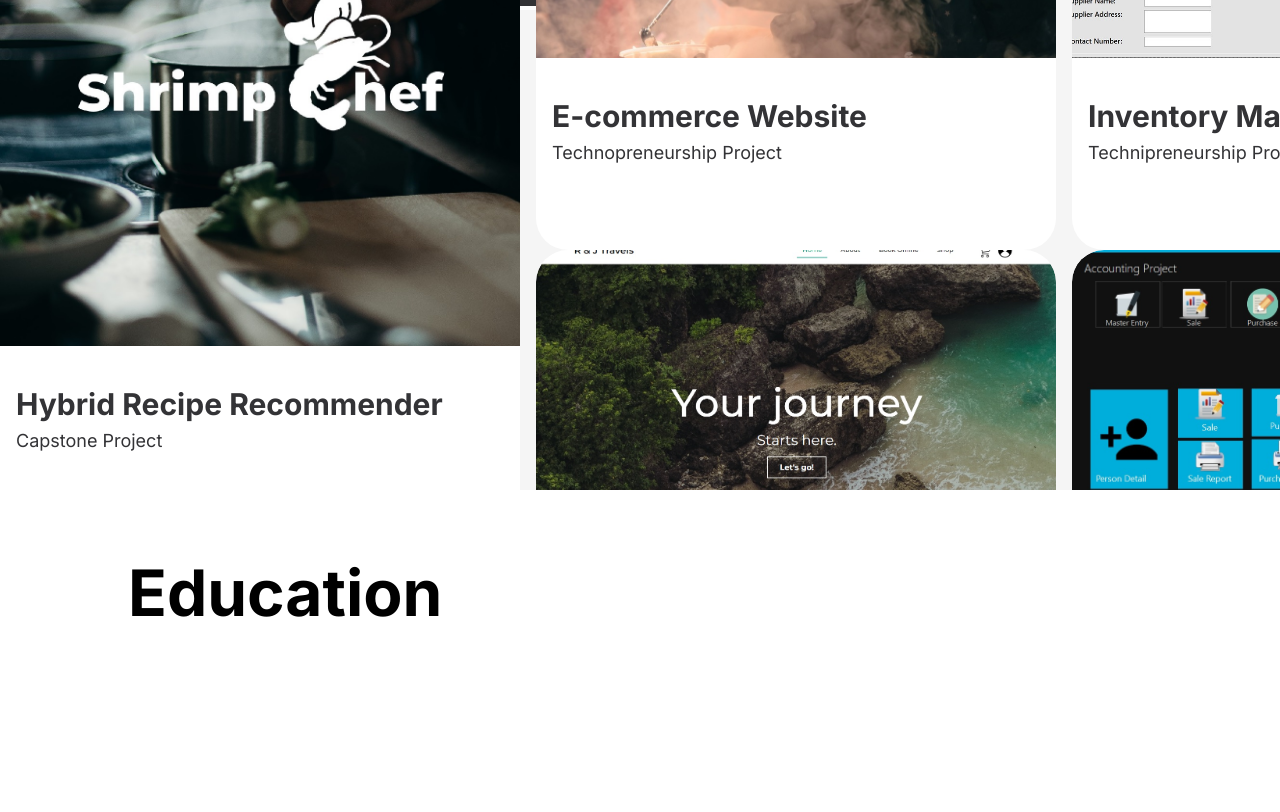
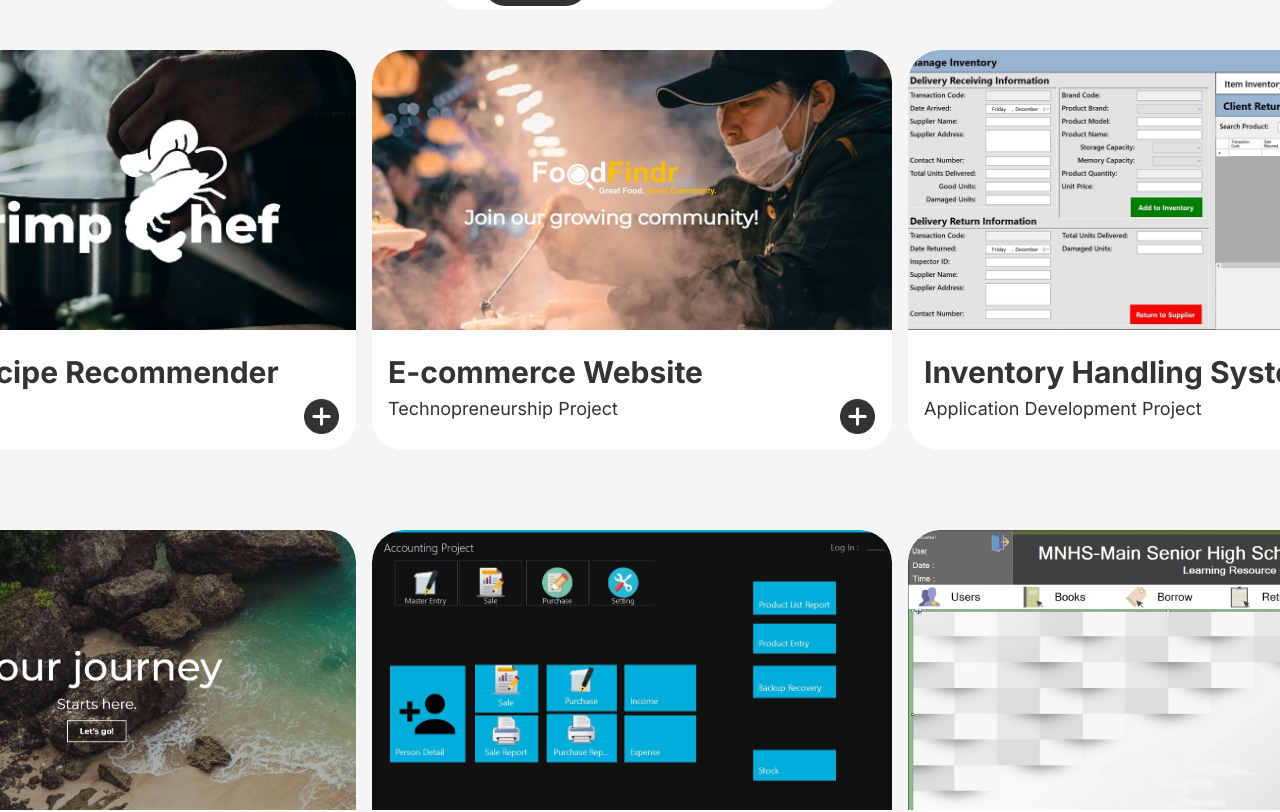
Before and after one commit to ravenbarajas/personalPortfolio, a React (Create React App) app: page /projects/academic in a window 1280 px wide. Shown: the part 2960-3772 px from the top of the page. Built offline with nearby package versions, Linux system fonts and the light colour scheme.

Commit message:
Added See More buttons to Projects Card

```diff
--- a/src/pages/AcademicProjects.css
+++ b/src/pages/AcademicProjects.css
@@ -3,13 +3,11 @@
   flex-direction: row;
   opacity: 100%;
 }
-  .academic-projects-section-column {
+.academic-projects-column {
   width: 100%;
   display: flex;
   flex-direction: column;
   opacity: 100%;
-    padding-top: 1rem;
-    padding-bottom: 1rem;
 }
 .academic-projects-section {
   display: flex;
@@ -20,7 +18,6 @@
 .academic-projects-section-row {
   height: 30rem;
   display: flex;
-    flex-direction: row;
   justify-items: center;
   align-items: center;
   justify-content: center;
@@ -39,10 +36,10 @@
   align-content: center;
   border-radius: 2rem;
 }
-  .project-card {
+.academic-project-card {
   flex: 0 0 auto; /* Prevent soft skills from shrinking */
   width: 520px;
-    height: 400px; /* Adjusted height to fit hexagon */
+  height: 400px;
   background-color: #ffffff;
   display: flex;
   justify-self: center;
@@ -53,161 +50,83 @@
   transition: transform 0.5s ease, box-shadow 0.5s ease; /* Smooth transition for the transform and box-shadow effects */
   overflow: hidden; /* Ensure child elements do not overflow */
 }
-  .project-card-1 {
-    flex: 0 0 auto; /* Prevent soft skills from shrinking */
-    width: 520px;
-    height: 960px; /* Adjusted height to fit hexagon */
-    background-color: #ffffff;
-    display: flex;
-    justify-self: center;
-    align-self: center;
-    flex-direction: column;
-    margin-right: 1rem;
-    border-radius: 2rem;
-    transition: transform 0.5s ease, box-shadow 0.5s ease; /* Smooth transition for the transform and box-shadow effects */
-    overflow: hidden; /* Ensure child elements do not overflow */
-  }
-  .project-card-2 {
-    flex: 0 0 auto; /* Prevent soft skills from shrinking */
-    width: 520px;
-    height: 480px; /* Adjusted height to fit hexagon */
-    background-color: #ffffff;
-    display: flex;
-    justify-self: center;
-    align-self: center;
-    flex-direction: column;
-    margin-right: 1rem;
-    border-radius: 2rem;
-    transition: transform 0.5s ease, box-shadow 0.5s ease; /* Smooth transition for the transform and box-shadow effects */
-    overflow: hidden; /* Ensure child elements do not overflow */
-  }
-  .project-card-3 {
-    flex: 0 0 auto; /* Prevent soft skills from shrinking */
-    width: 520px;
-    height: 480px; /* Adjusted height to fit hexagon */
-    background-color: #ffffff;
-    display: flex;
-    justify-self: center;
-    align-self: center;
-    flex-direction: column;
-    margin-right: 1rem;
-    border-radius: 2rem;
-    transition: transform 0.5s ease, box-shadow 0.5s ease; /* Smooth transition for the transform and box-shadow effects */
-    overflow: hidden; /* Ensure child elements do not overflow */
-  }
-  .project-card-4 {
-    flex: 0 0 auto; /* Prevent soft skills from shrinking */
-    width: 520px;
-    height: 480px; /* Adjusted height to fit hexagon */
-    background-color: #ffffff;
-    display: flex;
-    justify-self: center;
-    align-self: center;
-    flex-direction: column;
-    margin-right: 1rem;
-    border-radius: 2rem;
-    transition: transform 0.5s ease, box-shadow 0.5s ease; /* Smooth transition for the transform and box-shadow effects */
-    overflow: hidden; /* Ensure child elements do not overflow */
-  }
-  .project-card-5 {
-    flex: 0 0 auto; /* Prevent soft skills from shrinking */
-    width: 520px;
-    height: 480px; /* Adjusted height to fit hexagon */
-    background-color: #ffffff;
-    display: flex;
-    justify-self: center;
-    align-self: center;
-    flex-direction: column;
-    margin-right: 1rem;
-    border-radius: 2rem;
-    transition: transform 0.5s ease, box-shadow 0.5s ease; /* Smooth transition for the transform and box-shadow effects */
-    overflow: hidden; /* Ensure child elements do not overflow */
-  }
-  .project-card-6 {
-    flex: 0 0 auto; /* Prevent soft skills from shrinking */
-    width: 520px;
-    height: 480px; /* Adjusted height to fit hexagon */
-    background-color: #ffffff;
-    display: flex;
-    justify-self: center;
-    align-self: center;
-    flex-direction: column;
-    margin-right: 1rem;
-    border-radius: 2rem;
-    transition: transform 0.5s ease, box-shadow 0.5s ease; /* Smooth transition for the transform and box-shadow effects */
-    overflow: hidden; /* Ensure child elements do not overflow */
-  }
-  .project-card:hover {
+.academic-project-card:hover {
   transform: scale(1.01); /* Zoom effect on hover */
   box-shadow: 0 10px 14px #00000033; /* Shadow effect on hover */
 }
-  .project-card-image-container-1 {
-    height: 60%;
+.academic-project-card-image-container-1 {
+  height: 70%;
   border-top-left-radius: 2rem; /* Adjust the border-radius to control the roundness */
   border-top-right-radius: 2rem; /* Adjust the border-radius to control the roundness */
   background-image: url('../assets/projects/academic/capstoneProj.jpg'); /* Replace 'path/to/your/image.jpg' with the actual path to your image */
   background-size: cover; /* Optional: Adjust the background size */
   background-position: center;
 }
-  .project-card-image-container-2 {
-    height: 60%;
+.academic-project-card-image-container-2 {
+  height: 70%;
   border-top-left-radius: 2rem; /* Adjust the border-radius to control the roundness */
   border-top-right-radius: 2rem; /* Adjust the border-radius to control the roundness */
   background-image: url('../assets/projects/academic/technoProj.jpg'); /* Replace 'path/to/your/image.jpg' with the actual path to your image */
   background-size: cover; /* Optional: Adjust the background size */
   background-position: center;
 }
-  .project-card-image-container-3 {
-    height: 60%;
+.academic-project-card-image-container-3 {
+  height: 70%;
   border-top-left-radius: 2rem; /* Adjust the border-radius to control the roundness */
   border-top-right-radius: 2rem; /* Adjust the border-radius to control the roundness */
   background-image: url('../assets/projects/academic/appdevProj.jpg'); /* Replace 'path/to/your/image.jpg' with the actual path to your image */
   background-size: cover; /* Optional: Adjust the background size */
   background-position: center;
 }
-  .project-card-image-container-4 {
-    height: 60%;
+.academic-project-card-image-container-4 {
+  height: 70%;
   border-top-left-radius: 2rem; /* Adjust the border-radius to control the roundness */
   border-top-right-radius: 2rem; /* Adjust the border-radius to control the roundness */
   background-image: url('../assets/projects/academic/webdevProj.jpg'); /* Replace 'path/to/your/image.jpg' with the actual path to your image */
   background-size: cover; /* Optional: Adjust the background size */
   background-position: center;
 }
-  .project-card-image-container-5 {
-    height: 60%;
+.academic-project-card-image-container-5 {
+  height: 70%;
   border-top-left-radius: 2rem; /* Adjust the border-radius to control the roundness */
   border-top-right-radius: 2rem; /* Adjust the border-radius to control the roundness */
   background-image: url('../assets/projects/academic/accprinProj.jpg'); /* Replace 'path/to/your/image.jpg' with the actual path to your image */
   background-size: cover; /* Optional: Adjust the background size */
   background-position: start;
 }
-  .project-card-image-container-6 {
-    height: 60%;
+.academic-project-card-image-container-6 {
+  height: 70%;
   border-top-left-radius: 2rem; /* Adjust the border-radius to control the roundness */
   border-top-right-radius: 2rem; /* Adjust the border-radius to control the roundness */
   background-image: url('../assets/projects/academic/shsProj.jpg'); /* Replace 'path/to/your/image.jpg' with the actual path to your image */
   background-size: cover; /* Optional: Adjust the background size */
   background-position: start;
 }
-  .project-card-header-container {
-    height: 40%;
+.academic-project-card-header-container-wrapper {
+  display: flex;
+  flex-direction: row;
+  height: 30%;
+}
+.academic-project-card-header-container {
+  height: 30%;
+  width: 90%;
   display: flex;
   flex-direction: column;
   justify-content: start;
   align-items: start;
 }
-  .project-card-header-wbg p {
+.academic-project-card-header-wbg p {
   color: #333336;
   font-size: 30px;
   font-weight: 900;
   font-family: 'Inter', sans-serif;
   justify-items: flex-start;
   text-align: start;
-    padding-top: 2.5rem;
+  padding-top: 1.5rem;
   padding-left: 1rem;
   margin: 0;
 }
-  .project-card-subheader-wbg p {
+.academic-project-card-subheader-wbg p {
   color: #333336;
   font-size: 18px;
   font-weight: 500;
@@ -217,11 +136,23 @@
   padding-top: .5rem;
   margin: 0;
 }
+.project-seemore {
+  display: flex;
+  flex-direction: column;
+  justify-content: end;
+  align-content: center;
+  align-items: start;
+  width: 10%; /* Adjusted width for the container */
+}
+.project-seemore img {
+  width: 35px;
+  height: auto;
+  padding-bottom: 1rem;
+}
 .fade-in {
   opacity: 0;
   transition: opacity 0.5s ease-in-out;
 }
-
 .fade-in.active {
   opacity: 1;
 }
--- a/src/pages/AcademicProjects.js
+++ b/src/pages/AcademicProjects.js
@@ -1,5 +1,7 @@
 import React, { useEffect, useRef, useState } from 'react';
 import './AcademicProjects.css';
+
+import seemore from '../assets/seemore.png';
 
 function AcademicProjects() {
     useEffect(() => {
@@ -15,77 +17,125 @@ function AcademicProjects() {
       }, []);
   return (
     <div className="projects-container">
+      <div className='academic-projects-column'>
         <div className='academic-projects-section  fade-in'>
           <div className='academic-projects-section-row'>
-            <div className="project-card-1">
+            <div className="academic-project-card-container">
+                <div className="academic-project-card">
 
-              <div className='project-card-image-container-1'>
+                  <div className='academic-project-card-image-container-1'>
 
                   </div>
-                <div className='project-card-header-container'>
-                  <div className='project-card-header-wbg'>
+                  <div className='academic-project-card-header-container-wrapper'>
+                    <div className='academic-project-card-header-container'>
+                      <div className='academic-project-card-header-wbg'>
                           <p>Hybrid Recipe Recommender</p>
                       </div>
-                  <div className='project-card-subheader-wbg'>
+                      <div className='academic-project-card-subheader-wbg'>
                           <p>Capstone Project</p>
                       </div>
                     </div>
+                    <div className='project-seemore'>
+                        <img src={seemore} alt="seemore" />
                       </div>
-            <div className='academic-projects-section-column'>
-              <div className='academic-projects-section-row'>
-                <div className="project-card-2">
+                  </div>
+                </div>
+                <div className="academic-project-card">
 
-                  <div className='project-card-image-container-2'>
+                  <div className='academic-project-card-image-container-2'>
 
                   </div>
-                    <div className='project-card-header-container'>
-                      <div className='project-card-header-wbg'>
+                  <div className='academic-project-card-header-container-wrapper'>
+                    <div className='academic-project-card-header-container'>
+                      <div className='academic-project-card-header-wbg'>
                           <p>E-commerce Website</p>
                       </div>
-                      <div className='project-card-subheader-wbg'>
+                      <div className='academic-project-card-subheader-wbg'>
                           <p>Technopreneurship Project</p>
                       </div>
                     </div>
+                    <div className='project-seemore'>
+                        <img src={seemore} alt="seemore" />
                     </div>
-                <div className="project-card-3">
+                  </div>
+                </div>
+                <div className="academic-project-card">
 
-                        <div className='project-card-image-container-3'>
+                  <div className='academic-project-card-image-container-3'>
 
                   </div>
-                          <div className='project-card-header-container'>
-                            <div className='project-card-header-wbg'>
-                                <p>Inventory Management System</p>
+                  <div className='academic-project-card-header-container-wrapper'>
+                    <div className='academic-project-card-header-container'>
+                      <div className='academic-project-card-header-wbg'>
+                          <p>Inventory Handling System</p>
                       </div>
-                            <div className='project-card-subheader-wbg'>
-                                <p>Technipreneurship Project</p>
+                      <div className='academic-project-card-subheader-wbg'>
+                          <p>Application Development Project</p>
+                      </div>
+                    </div>
+                    <div className='project-seemore'>
+                      <img src={seemore} alt="seemore" />
                     </div>
                   </div>
                 </div>
             </div>
+          </div>
+        </div>
+
+        <div className='academic-projects-section fade-in'>
           <div className='academic-projects-section-row'>
-                <div className="project-card-4">
-                  <div className='project-card-image-container-4'>
+            <div className="academic-project-card-container">
+                <div className="academic-project-card">
+                  <div className='academic-project-card-image-container-4'>
 
                   </div>
-                    <div className='project-card-header-container'>
-                      <div className='project-card-header-wbg'>
+                  <div className='academic-project-card-header-container-wrapper'>
+                    <div className='academic-project-card-header-container'>
+                      <div className='academic-project-card-header-wbg'>
                           <p>Travel Brochure Website</p>
                       </div>
-                      <div className='project-card-subheader-wbg'>
+                      <div className='academic-project-card-subheader-wbg'>
                           <p>Web Development Project</p>
                       </div>
                     </div>
+                    <div className='project-seemore'>
+                      <img src={seemore} alt="seemore" />
                     </div>
-                <div className="project-card-5">
-                  <div className='project-card-image-container-5'>
+                  </div>
+                </div>
+                <div className="academic-project-card">
+                  <div className='academic-project-card-image-container-5'>
 
                   </div>
-                    <div className='project-card-header-container'>
-                      <div className='project-card-header-wbg'>
+                  <div className='academic-project-card-header-container-wrapper'>
+                    <div className='academic-project-card-header-container'>
+                      <div className='academic-project-card-header-wbg'>
                           <p>Bookkeeping Software</p>
                       </div>
-                      <div className='project-card-subheader-wbg'>
+                      <div className='academic-project-card-subheader-wbg'>
                           <p>Accounting Principles Project</p>
+                      </div>
+                    </div>
+                    <div className='project-seemore'>
+                        <img src={seemore} alt="seemore" />
+                    </div>
+                    </div>
+                </div>
+                <div className="academic-project-card">
+                  <div className='academic-project-card-image-container-6'>
+
+                  </div>
+                  <div className='academic-project-card-header-container-wrapper'>
+                    <div className='academic-project-card-header-container'>
+                      <div className='academic-project-card-header-wbg'>
+                          <p>Library Mangement System</p>
+                      </div>
+                      <div className='academic-project-card-subheader-wbg'>
+                          <p>Senior High School Project</p>
+                      </div>
+                    </div>
+                    <div className='project-seemore'>
+                        <img src={seemore} alt="seemore" />
                     </div>
                   </div>
                 </div>
--- a/src/pages/PersonalProjects.css
+++ b/src/pages/PersonalProjects.css
@@ -36,7 +36,7 @@
     align-content: center;
     border-radius: 2rem;
   }
-  .project-card {
+  .personal-project-card {
     flex: 0 0 auto; /* Prevent soft skills from shrinking */
     width: 520px;
     height: 400px; /* Adjusted height to fit hexagon */
@@ -50,45 +50,51 @@
     transition: transform 0.5s ease, box-shadow 0.5s ease; /* Smooth transition for the transform and box-shadow effects */
     overflow: hidden; /* Ensure child elements do not overflow */
   }
-  .project-card:hover {
+  .personal-project-card:hover {
     transform: scale(1.01); /* Zoom effect on hover */
     box-shadow: 0 10px 14px #00000033; /* Shadow effect on hover */
   }
-  .project-card-image-container-1 {
-    height: 60%;
+  .personal-project-card-image-container-1 {
+    height: 70%;
     border-top-left-radius: 2rem; /* Adjust the border-radius to control the roundness */
     border-top-right-radius: 2rem; /* Adjust the border-radius to control the roundness */
     background-image: url('../assets/projects/academic/capstoneProj.jpg'); /* Replace 'path/to/your/image.jpg' with the actual path to your image */
     background-size: cover; /* Optional: Adjust the background size */
     background-position: center;
   }
-  .project-card-image-container-2 {
-    height: 60%;
+  .personal-project-card-image-container-2 {
+    height: 70%;
     border-top-left-radius: 2rem; /* Adjust the border-radius to control the roundness */
     border-top-right-radius: 2rem; /* Adjust the border-radius to control the roundness */
     background-image: url('../assets/projects/academic/technoProj.jpg'); /* Replace 'path/to/your/image.jpg' with the actual path to your image */
     background-size: cover; /* Optional: Adjust the background size */
     background-position: center;
   }
-  .project-card-header-container {
-    height: 40%;
+  .personal-project-card-header-container-wrapper {
+    display: flex;
+    flex-direction: row;
+    height: 30%;
+  }
+  .personal-project-card-header-container {
+    height: 30%;
+    width: 90%;
     display: flex;
     flex-direction: column;
     justify-content: start;
     align-items: start;
   }
-  .project-card-header-wbg p {
+  .personal-project-card-header-wbg p {
     color: #333336;
     font-size: 30px;
     font-weight: 900;
     font-family: 'Inter', sans-serif;
     justify-items: flex-start;
     text-align: start;
-    padding-top: 2.5rem;
+    padding-top: 1.5rem;
     padding-left: 1rem;
     margin: 0;
   }
-  .project-card-subheader-wbg p {
+  .personal-project-card-subheader-wbg p {
     color: #333336;
     font-size: 18px;
     font-weight: 500;
@@ -98,6 +104,19 @@
     padding-top: .5rem;
     margin: 0;
   }
+  .project-seemore {
+    display: flex;
+    flex-direction: column;
+    justify-content: end;
+    align-content: center;
+    align-items: start;
+    width: 10%; /* Adjusted width for the container */
+  }
+  .project-seemore img {
+    width: 35px;
+    height: auto;
+    padding-bottom: 1rem;
+  }
   .fade-in {
     opacity: 0;
     transition: opacity 0.5s ease-in-out;
--- a/src/pages/WorkProjects.css
+++ b/src/pages/WorkProjects.css
@@ -36,7 +36,7 @@
     align-content: center;
     border-radius: 2rem;
   }
-  .project-card {
+  .work-project-card {
     flex: 0 0 auto; /* Prevent soft skills from shrinking */
     width: 520px;
     height: 400px; /* Adjusted height to fit hexagon */
@@ -50,45 +50,51 @@
     transition: transform 0.5s ease, box-shadow 0.5s ease; /* Smooth transition for the transform and box-shadow effects */
     overflow: hidden; /* Ensure child elements do not overflow */
   }
-  .project-card:hover {
+  .work-project-card:hover {
     transform: scale(1.01); /* Zoom effect on hover */
     box-shadow: 0 10px 14px #00000033; /* Shadow effect on hover */
   }
-  .project-card-image-container-7 {
-    height: 60%;
+  .work-project-card-image-container-1 {
+    height: 70%;
     border-top-left-radius: 2rem; /* Adjust the border-radius to control the roundness */
     border-top-right-radius: 2rem; /* Adjust the border-radius to control the roundness */
     background-image: url('../assets/projects/work/webtemplateProj.jpg'); /* Replace 'path/to/your/image.jpg' with the actual path to your image */
     background-size: cover; /* Optional: Adjust the background size */
     background-position: start;
   }
-  .project-card-image-container-8 {
-    height: 60%;
+  .work-project-card-image-container-2 {
+    height: 70%;
     border-top-left-radius: 2rem; /* Adjust the border-radius to control the roundness */
     border-top-right-radius: 2rem; /* Adjust the border-radius to control the roundness */
     background-image: url('../assets/projects/work/todoProj.jpg'); /* Replace 'path/to/your/image.jpg' with the actual path to your image */
     background-size: cover; /* Optional: Adjust the background size */
     background-position: start;
   }
-  .project-card-header-container {
-    height: 40%;
+  .work-project-card-header-container-wrapper {
+    display: flex;
+    flex-direction: row;
+    height: 30%;
+  }
+  .work-project-card-header-container {
+    height: 30%;
+    width: 90%;
     display: flex;
     flex-direction: column;
     justify-content: start;
     align-items: start;
   }
-  .project-card-header-wbg p {
+  .work-project-card-header-wbg p {
     color: #333336;
     font-size: 30px;
     font-weight: 900;
     font-family: 'Inter', sans-serif;
     justify-items: flex-start;
     text-align: start;
-    padding-top: 2.5rem;
+    padding-top: 1.5rem;
     padding-left: 1rem;
     margin: 0;
   }
-  .project-card-subheader-wbg p {
+  .work-project-card-subheader-wbg p {
     color: #333336;
     font-size: 18px;
     font-weight: 500;
@@ -98,11 +104,23 @@
     padding-top: .5rem;
     margin: 0;
   }
+  .project-seemore {
+    display: flex;
+    flex-direction: column;
+    justify-content: end;
+    align-content: center;
+    align-items: start;
+    width: 10%; /* Adjusted width for the container */
+  }
+  .project-seemore img {
+    width: 35px;
+    height: auto;
+    padding-bottom: 1rem;
+  }
   .fade-in {
     opacity: 0;
     transition: opacity 0.5s ease-in-out;
   }
-
   .fade-in.active {
     opacity: 1;
   }
```
Also changed, not shown: src/pages/PeopleSkill.js (+1 -18 lines), src/pages/PersonalProjects.js (+22 -10 lines), src/pages/WorkProjects.js (+22 -10 lines), src/assets/projects/academic/webdevProj.jpg. Lines whose indentation alone changed are shown as unchanged.
